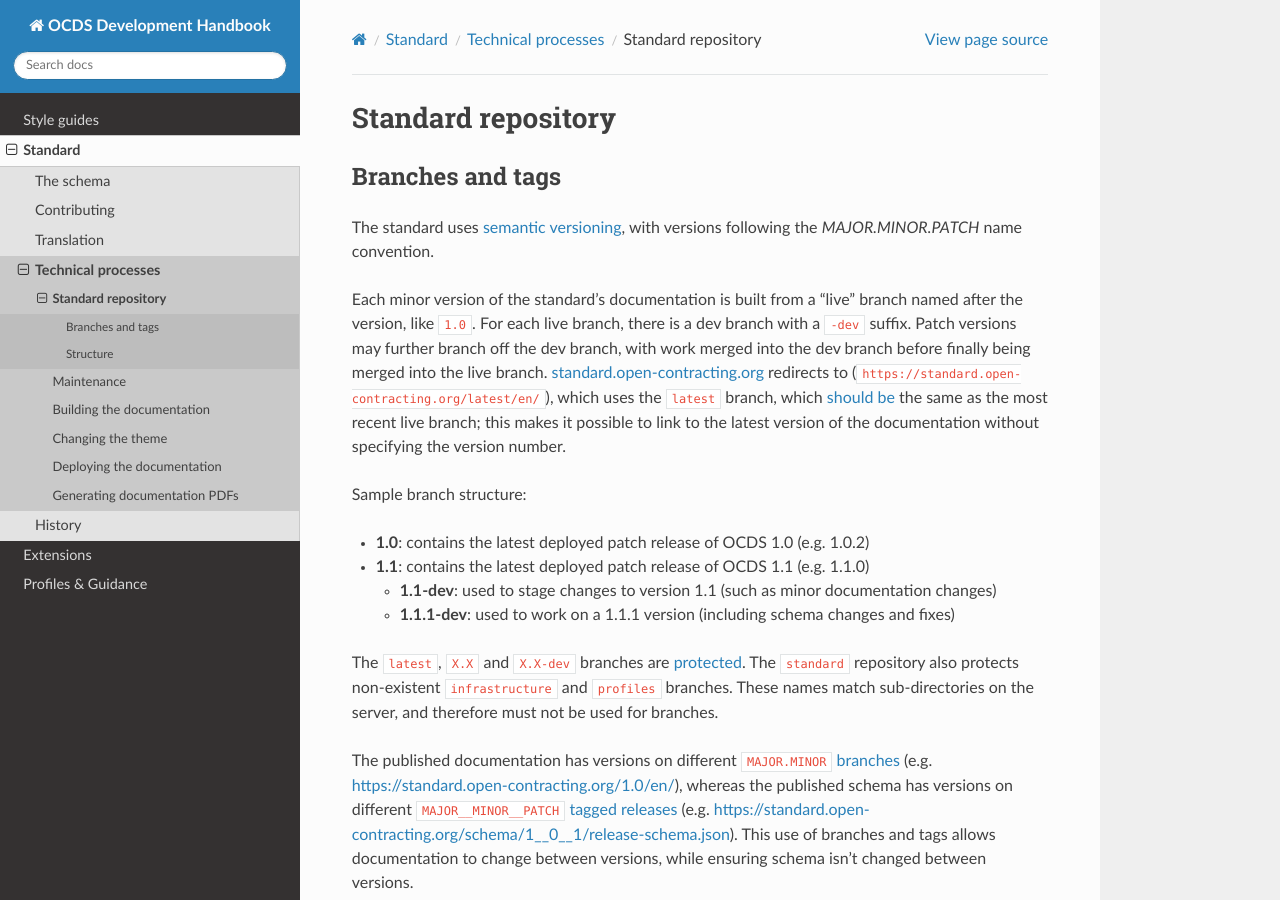
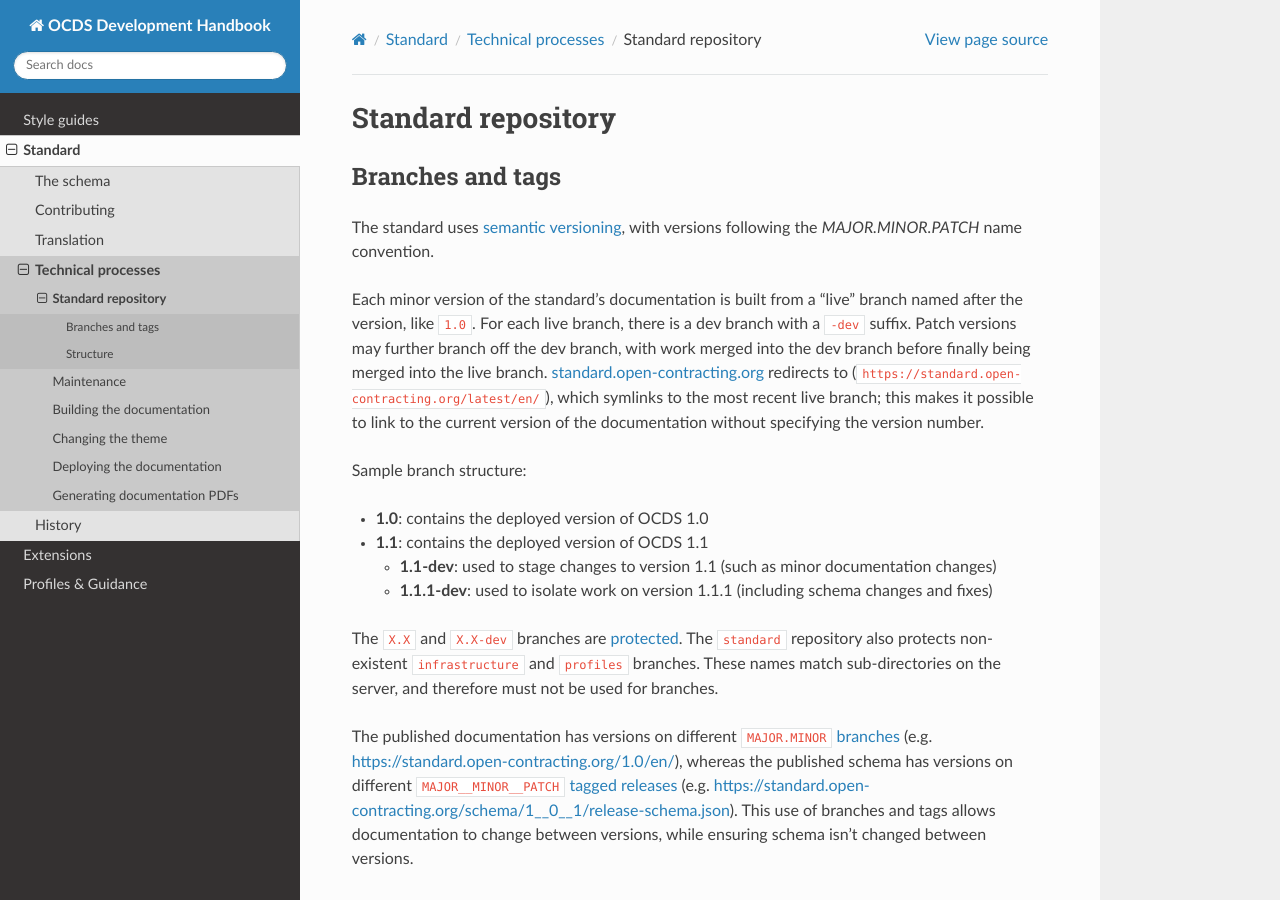
Before and after one commit to open-contracting/standard-development-handbook, a Sphinx documentation site: the page built from docs/standard/technical/repository.rst, in a window 1280 px wide and 900 px high. Built offline with Sphinx 7.4.7 and the Read the Docs theme 2.0.0, drawn with Linux system fonts in a browser that asks for light colours.

Commit message:
Update deployment instructions to not involve "latest" branch

```diff
--- a/docs/meta/handbook_style_guide.rst
+++ b/docs/meta/handbook_style_guide.rst
@@ -8,7 +8,7 @@
 
 When linking to a GitHub resource, use ``HEAD`` instead of a specific branch, tag or commit.
 
-When linking to the standard's documentation, use the ``latest`` build instead of a specific version.
+When linking to the standard's documentation, use the ``latest`` version instead of a specific version.
 
 Structure
 ---------
--- a/docs/profiles/technical/integrations.rst
+++ b/docs/profiles/technical/integrations.rst
@@ -36,7 +36,7 @@
 Setup:
 
 1. `Add the ReadTheDocs webhook <https://docs.readthedocs.io/en/latest/webhooks.html#github>`__ if missing.
-2. If you're trying to edit an old version on ReadTheDocs, click the *Builds* button in the ReadTheDocs admin, click the version's latest successful build, and copy the commit hash. Checkout that commit.
+2. If you're trying to edit an old version on ReadTheDocs, click the *Builds* button in the ReadTheDocs admin, click the version's most recent successful build, and copy the commit hash. Checkout that commit.
 
 To redirect the "latest" version:
 
@@ -85,5 +85,5 @@
 
 To delete all other versions:
 
-1. Click the *Admin* button in the ReadTheDocs admin, click *Versions* in the left menu, and uncheck *Active* for all except the "latest" and "stable" versions.
+1. Click the *Admin* button in the ReadTheDocs admin, click *Versions* in the left menu, and uncheck *Active* for all except the "latest" version.
 2. Click the *Versions* button in the ReadTheDocs admin, and click the *Wipe* button for all inactive versions
--- a/docs/standard/technical/repository.rst
+++ b/docs/standard/technical/repository.rst
@@ -6,17 +6,17 @@
 
 The standard uses `semantic versioning <https://semver.org/>`__, with versions following the *MAJOR.MINOR.PATCH* name convention.
 
-Each minor version of the standard's documentation is built from a "live" branch named after the version, like ``1.0``. For each live branch, there is a dev branch with a ``-dev`` suffix. Patch versions may further branch off the dev branch, with work merged into the dev branch before finally being merged into the live branch. `standard.open-contracting.org <https://standard.open-contracting.org/>`__ redirects to (``https://standard.open-contracting.org/latest/en/``), which uses the ``latest`` branch, which :doc:`should be<deployment>` the same as the most recent live branch; this makes it possible to link to the latest version of the documentation without specifying the version number.
+Each minor version of the standard's documentation is built from a "live" branch named after the version, like ``1.0``. For each live branch, there is a dev branch with a ``-dev`` suffix. Patch versions may further branch off the dev branch, with work merged into the dev branch before finally being merged into the live branch. `standard.open-contracting.org <https://standard.open-contracting.org/>`__ redirects to (``https://standard.open-contracting.org/latest/en/``), which symlinks to the most recent live branch; this makes it possible to link to the current version of the documentation without specifying the version number.
 
 Sample branch structure:
 
--  **1.0**: contains the latest deployed patch release of OCDS 1.0 (e.g. 1.0.2)
--  **1.1**: contains the latest deployed patch release of OCDS 1.1 (e.g. 1.1.0)
+-  **1.0**: contains the deployed version of OCDS 1.0
+-  **1.1**: contains the deployed version of OCDS 1.1
 
    -  **1.1-dev**: used to stage changes to version 1.1 (such as minor documentation changes)
-   -  **1.1.1-dev**: used to work on a 1.1.1 version (including schema changes and fixes)
+   -  **1.1.1-dev**: used to isolate work on version 1.1.1 (including schema changes and fixes)
 
-The ``latest``, ``X.X`` and ``X.X-dev`` branches are `protected <https://help.github.com/articles/about-protected-branches/>`__. The ``standard`` repository also protects non-existent ``infrastructure`` and ``profiles`` branches. These names match sub-directories on the server, and therefore must not be used for branches.
+The ``X.X`` and ``X.X-dev`` branches are `protected <https://help.github.com/articles/about-protected-branches/>`__. The ``standard`` repository also protects non-existent ``infrastructure`` and ``profiles`` branches. These names match sub-directories on the server, and therefore must not be used for branches.
 
 The published documentation has versions on different ``MAJOR.MINOR`` `branches <https://github.com/open-contracting/standard/branches/all>`__ (e.g. https://standard.open-contracting.org/1.0/en/), whereas the published schema has versions on different ``MAJOR__MINOR__PATCH`` `tagged releases <https://github.com/open-contracting/standard/tags>`__ (e.g. https://standard.open-contracting.org/schema/1__0__1/release-schema.json). This use of branches and tags allows documentation to change between versions, while ensuring schema isn't changed between versions.
 
```
Also changed, not shown: docs/standard/technical/deployment.rst (+3 -6 lines).
